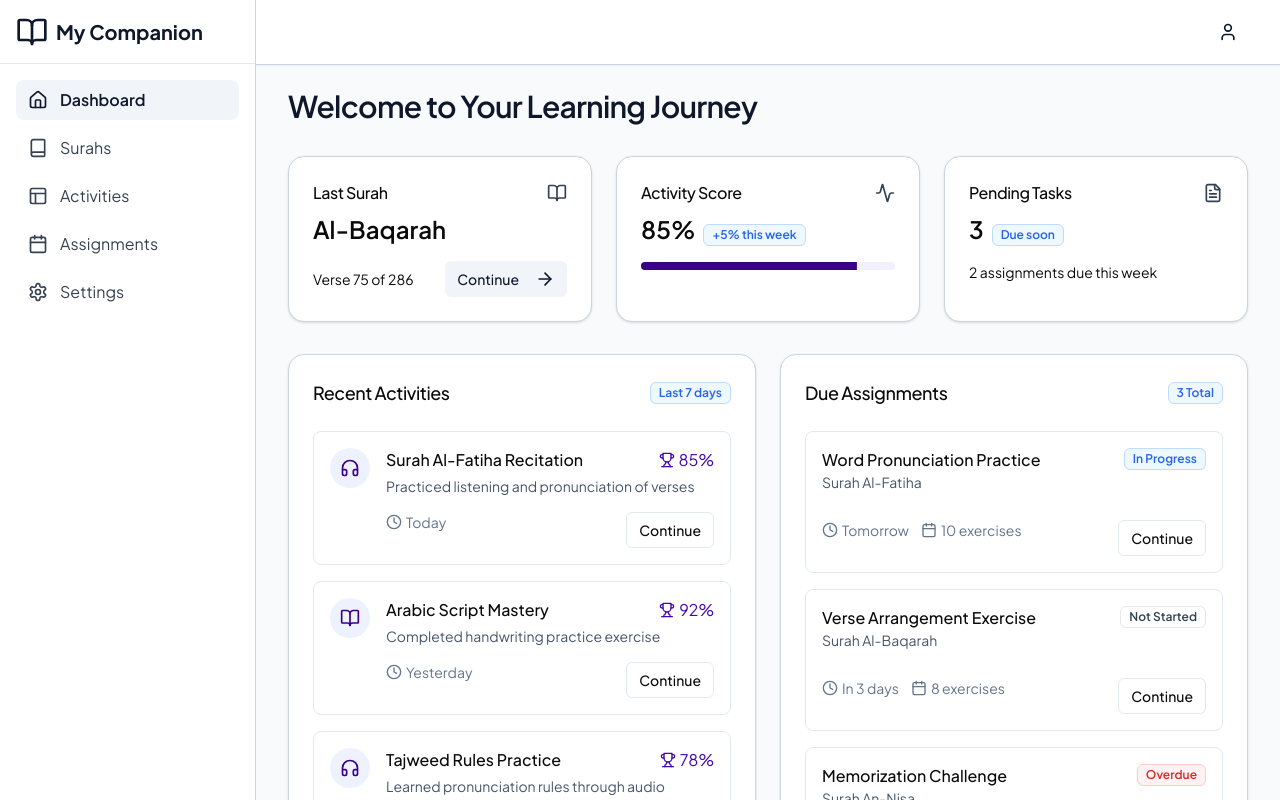
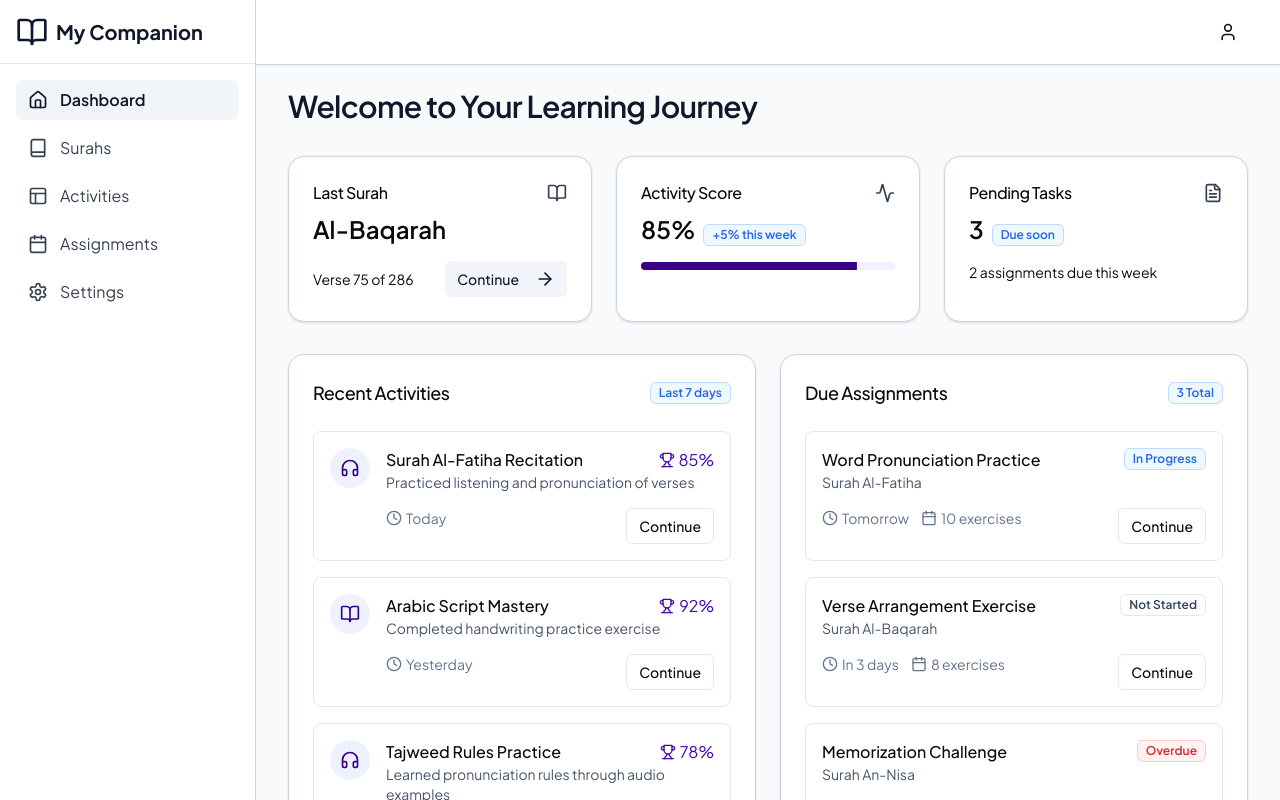
Before and after one commit to maharabhossain1/edTech, a Next.js app: page / in a window 1280 px wide. Shown: the top 800 px of the page. Built offline with nearby package versions, Linux system fonts and the light colour scheme; a web font is replaced by a local one.

Commit message:
update dashboard

```diff
--- a/app/page.tsx
+++ b/app/page.tsx
@@ -115,7 +115,7 @@
 
       {/* Recent Activities and Assignments */}
       <div className="grid gap-6 md:grid-cols-2">
-        <Card className="rounded-2xl h-max">
+        <Card className="rounded-2xl">
           <CardHeader>
             <div className="flex items-center justify-between">
               <CardTitle className="text-lg font-medium">
@@ -137,7 +137,7 @@
                       )}
                     </div>
                     <div className="flex-1 min-w-0">
-                      <div className="flex items-center justify-between mb-1">
+                      <div className="flex items-center justify-between">
                         <p className="font-medium">{activity.title}</p>
                         <div className="flex items-center space-x-2">
                           <div className="flex items-center space-x-1">
@@ -179,7 +179,7 @@
             </div>
           </CardContent>
         </Card>
-        <Card className="rounded-2xl h-max">
+        <Card className="rounded-2xl">
           <CardHeader>
             <div className="flex items-center justify-between">
               <CardTitle className="text-lg font-medium">
@@ -197,7 +197,7 @@
                   className="p-4 rounded-lg border border-neutral-200"
                   key={index}
                 >
-                  <div className="space-y-3">
+                  <div className="">
                     <div className="flex items-start justify-between">
                       <div>
                         <h4 className="font-medium">{assignment.title}</h4>
```
